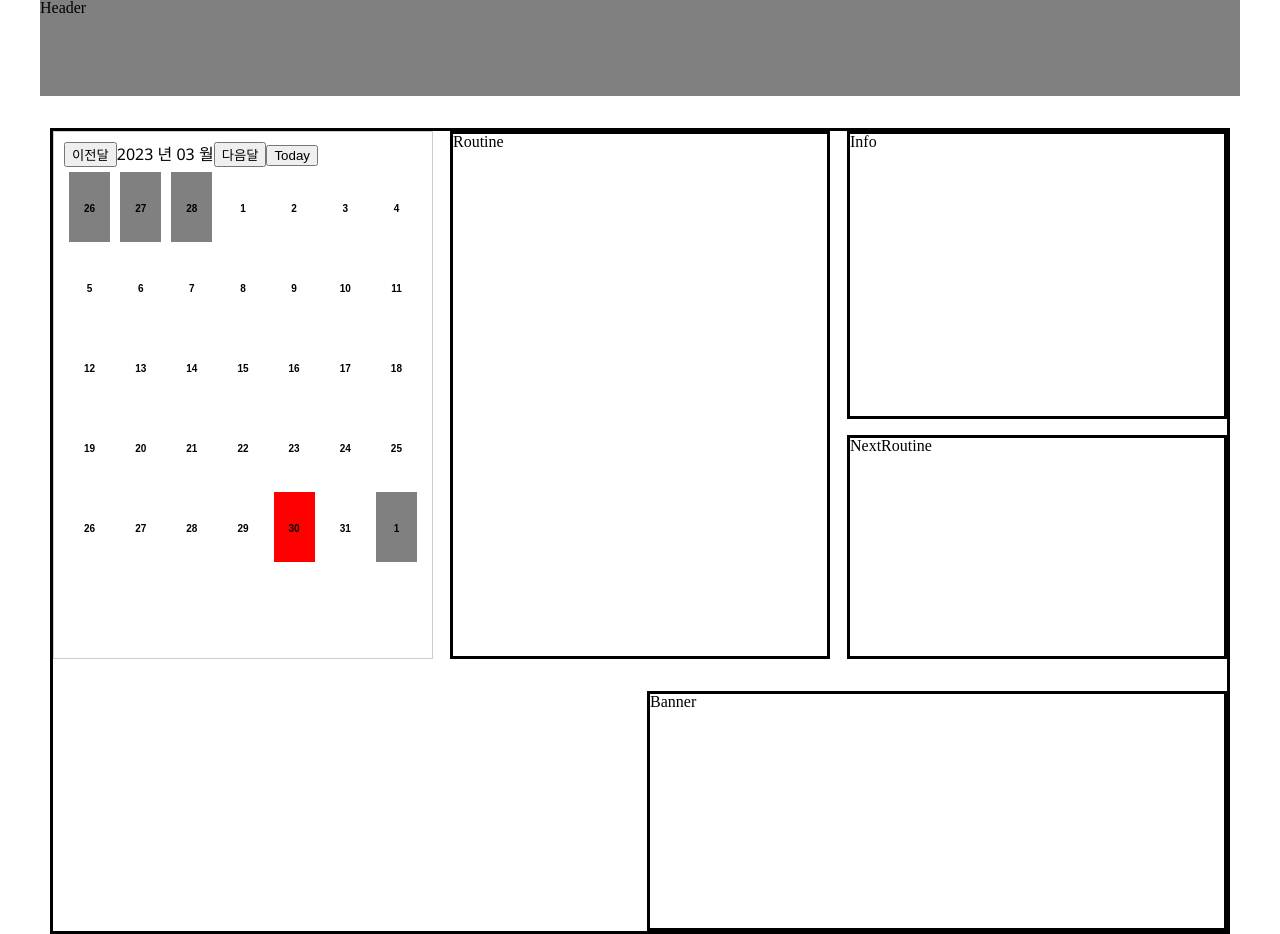
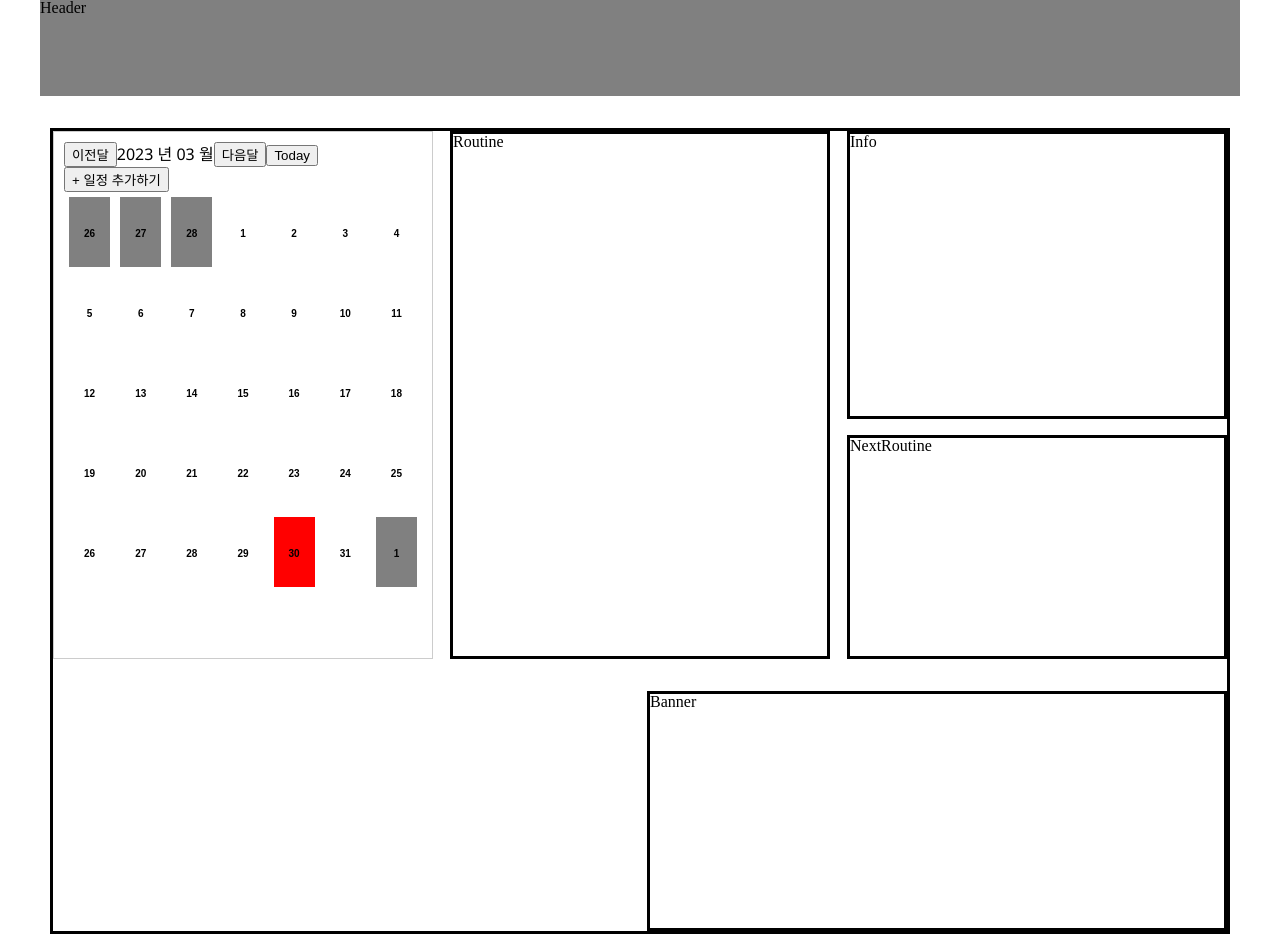
Before and after one commit to Techeer-FM-Studio/frontend, a Next.js app: page / in a window 1280 px wide. Built offline with nearby package versions, Linux system fonts and the light colour scheme.

Commit message:
feat: 일정 추가하기 버튼(기능 없는 상태) 띄워두기

```diff
--- a/src/components/calendar/Calendar.tsx
+++ b/src/components/calendar/Calendar.tsx
@@ -77,6 +77,7 @@ const Calendar = () => {
           다음달
         </button>
         <button onClick={() => setMoment(moment())}>Today</button>
+        <button>+ 일정 추가하기</button>
       </div>
       <table>
         <tbody>{calendarArr()}</tbody>
```
